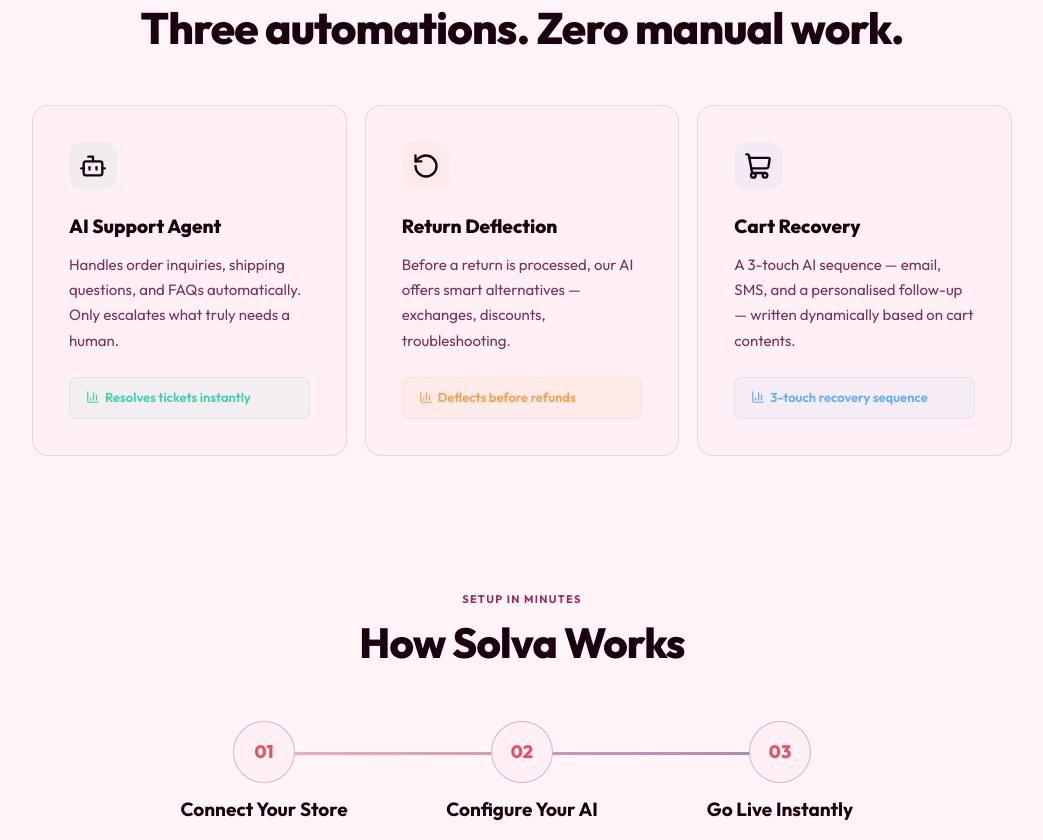
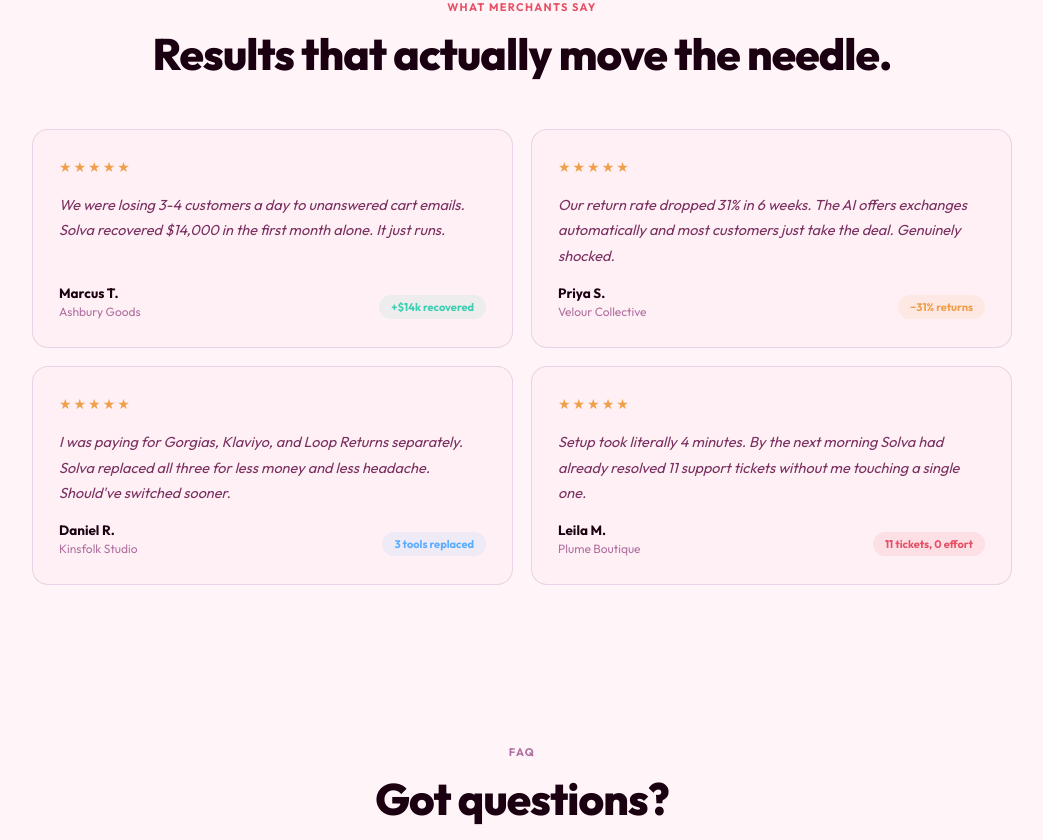
Before and after one commit to getsolvacom/solva, a React (Vite) app: page / in a window 1280 px wide. Shown: the part 1940-2780 px from the top of the page, without its empty margins (118-1161 px from the left). Built offline with nearby package versions, Linux system fonts and the light colour scheme; no server answers.

Commit message:
feat: add testimonials section and FAQ accordion

```diff
--- a/src/pages/LandingPage.jsx
+++ b/src/pages/LandingPage.jsx
@@ -1,7 +1,7 @@
 import { useState } from "react";
 import { useNavigate } from "react-router-dom";
 import { C } from "../tokens";
-import { Menu, X, Bot, RotateCcw, ShoppingCart, BarChart3, ArrowUpRight } from "lucide-react";
+import { Menu, X, Bot, RotateCcw, ShoppingCart, BarChart3, ArrowUpRight, ChevronDown } from "lucide-react";
 
 const PLANS = [
   { name:"Starter", price:"$19", popular:false, features:["AI Support Agent","1,000 tickets/mo","Basic cart recovery","Email support"] },
@@ -80,6 +80,7 @@
         .stats-strip-grid > div:nth-child(4){border-top:1px solid var(--border-hi)!important;border-right:none!important;}
         .logo-bar-row{gap:28px!important;}
         .logo-bar-label{font-size:9px!important;}
+        .testimonials-grid{grid-template-columns:1fr!important;}
       }
     `}</style>
   );
@@ -111,6 +112,7 @@
   const [menuOpen, setMenuOpen] = useState(false);
   const closeMenu = () => setMenuOpen(false);
   const [checkoutLoading, setCheckoutLoading] = useState(null);
+  const [openFaq, setOpenFaq] = useState([]);
 
   const VARIANT_IDS = { Starter: '1816146', Growth: '1816190', Scale: '1816290' };
 
@@ -285,6 +287,68 @@
         </div>
       </div>
 
+      {/* TESTIMONIALS */}
+      <section style={{padding:"80px 40px",maxWidth:1060,margin:"0 auto"}}>
+        <p style={{fontSize:11,fontWeight:700,letterSpacing:".12em",color:"#E55266",textTransform:"uppercase",marginBottom:12,textAlign:"center"}}>WHAT MERCHANTS SAY</p>
+        <h2 style={{fontFamily:"'Outfit',sans-serif",fontSize:"clamp(26px,3.8vw,44px)",fontWeight:800,letterSpacing:"-.02em",marginBottom:48,textAlign:"center",color:"var(--text)"}}>Results that actually move the needle.</h2>
+        <div className="testimonials-grid" style={{display:"grid",gridTemplateColumns:"repeat(2,1fr)",gap:18}}>
+          {[
+            {quote:"We were losing 3-4 customers a day to unanswered cart emails. Solva recovered $14,000 in the first month alone. It just runs.",name:"Marcus T.",store:"Ashbury Goods",badge:"+$14k recovered",badgeBg:"rgba(94,207,178,0.10)",badgeColor:"#3ECFB2"},
+            {quote:"Our return rate dropped 31% in 6 weeks. The AI offers exchanges automatically and most customers just take the deal. Genuinely shocked.",name:"Priya S.",store:"Velour Collective",badge:"−31% returns",badgeBg:"rgba(240,160,75,0.10)",badgeColor:"#F0A04B"},
+            {quote:"I was paying for Gorgias, Klaviyo, and Loop Returns separately. Solva replaced all three for less money and less headache. Should've switched sooner.",name:"Daniel R.",store:"Kinsfolk Studio",badge:"3 tools replaced",badgeBg:"rgba(91,173,255,0.10)",badgeColor:"#5BADFF"},
+            {quote:"Setup took literally 4 minutes. By the next morning Solva had already resolved 11 support tickets without me touching a single one.",name:"Leila M.",store:"Plume Boutique",badge:"11 tickets, 0 effort",badgeBg:"rgba(229,82,102,0.10)",badgeColor:"#E55266"},
+          ].map((t,i)=>(
+            <div key={i} style={{background:"var(--card)",border:"1px solid var(--border)",borderRadius:16,padding:"28px 26px",display:"flex",flexDirection:"column",gap:16,transition:"border-color .2s"}}
+              onMouseEnter={e=>e.currentTarget.style.borderColor="var(--border-hi)"}
+              onMouseLeave={e=>e.currentTarget.style.borderColor="var(--border)"}>
+              <div style={{fontSize:14,color:"#F0A04B",letterSpacing:2}}>★★★★★</div>
+              <p style={{fontSize:14.5,color:"var(--sub)",lineHeight:1.75,fontStyle:"italic",flex:1}}>{t.quote}</p>
+              <div style={{display:"flex",justifyContent:"space-between",alignItems:"flex-end"}}>
+                <div>
+                  <div style={{fontSize:13.5,fontWeight:700,color:"var(--text)"}}>{t.name}</div>
+                  <div style={{fontSize:12,color:"var(--muted)",marginTop:2}}>{t.store}</div>
+                </div>
+                <div style={{padding:"5px 12px",borderRadius:100,fontSize:11,fontWeight:700,background:t.badgeBg,color:t.badgeColor,whiteSpace:"nowrap"}}>{t.badge}</div>
+              </div>
+            </div>
+          ))}
+        </div>
+      </section>
+
+      {/* FAQ */}
+      <section style={{padding:"80px 40px",maxWidth:760,margin:"0 auto"}}>
+        <p style={{fontSize:11,fontWeight:700,letterSpacing:".12em",color:"var(--muted)",textTransform:"uppercase",marginBottom:12,textAlign:"center"}}>FAQ</p>
+        <h2 style={{fontFamily:"'Outfit',sans-serif",fontSize:"clamp(26px,3.8vw,44px)",fontWeight:800,letterSpacing:"-.02em",marginBottom:48,textAlign:"center",color:"var(--text)"}}>Got questions?</h2>
+        <div>
+          {[
+            {q:"Is Solva really free to start?",a:"Yes — every plan includes a 14-day free trial with no credit card required. You connect your store, configure your AI, and start automating immediately. You only get charged after the trial ends."},
+            {q:"How long does setup actually take?",a:"Most stores are fully live in under 5 minutes. You connect via Shopify OAuth (one click), answer a few questions about your brand, and Solva starts working immediately."},
+            {q:"Will the AI sound like a robot?",a:"No. You set your brand tone during onboarding — formal, friendly, casual, whatever fits your store. The AI writes every response in that voice, using your product knowledge and FAQ library."},
+            {q:"What happens when the AI can't answer something?",a:"Solva escalates to your team automatically. You set the threshold — if confidence is below a certain level, it flags the ticket and notifies your escalation email. Nothing falls through the cracks."},
+            {q:"Does Solva replace my support team?",a:"It handles the repetitive 80% — order status, shipping questions, return requests, cart follow-ups. Your team gets to focus on complex issues that actually need a human. Most stores see ticket volume drop by 50–70%."},
+            {q:"How does cart recovery work?",a:"When a cart is abandoned, Solva triggers a 3-touch sequence — an AI-written email, a follow-up, and a final message — each personalised based on what was in the cart. No templates. Real copy."},
+            {q:"Can I use Solva without coding?",a:"Completely. There is no code involved at any step. You connect your Shopify store with OAuth, configure settings through a visual dashboard, and deploy. Zero technical knowledge required."},
+            {q:"Which Shopify plans does Solva support?",a:"Solva works with all Shopify plans — Basic, Shopify, Advanced, and Plus. As long as you have a Shopify store, you can connect."},
+            {q:"What if I want to cancel?",a:"Cancel anytime from your dashboard — no contracts, no penalties, no awkward cancellation flows. Your data is deleted on request."},
+            {q:"How is Solva different from a chatbot?",a:"Chatbots follow scripts. Solva reasons — it reads the full context of a ticket, checks your product knowledge, and writes a genuine response. It also acts: it deflects returns with offers, recovers carts with personalised copy, and escalates intelligently."},
+          ].map((item,i)=>{
+            const isOpen = openFaq.includes(i);
+            return (
+              <div key={i} style={{borderBottom:"1px solid var(--border)",cursor:"pointer"}}
+                onClick={()=>setOpenFaq(prev=>prev.includes(i)?prev.filter(x=>x!==i):[...prev,i])}>
+                <div style={{display:"flex",justifyContent:"space-between",alignItems:"center",padding:"20px 0",fontSize:15,fontWeight:600,color:"var(--text)"}}>
+                  {item.q}
+                  <ChevronDown size={18} style={{color:"var(--muted)",flexShrink:0,marginLeft:16,transform:isOpen?"rotate(180deg)":"rotate(0deg)",transition:"transform .22s"}}/>
+                </div>
+                {isOpen && (
+                  <div className="fu" style={{padding:"0 0 20px",fontSize:14,color:"var(--sub)",lineHeight:1.78}}>{item.a}</div>
+                )}
+              </div>
+            );
+          })}
+        </div>
+      </section>
+
       {/* FEATURES */}
       <section id="features" style={{position:"relative",zIndex:1,padding:"56px 40px",maxWidth:1060,margin:"0 auto"}}>
         <div style={{textAlign:"center",marginBottom:50}}>
```
